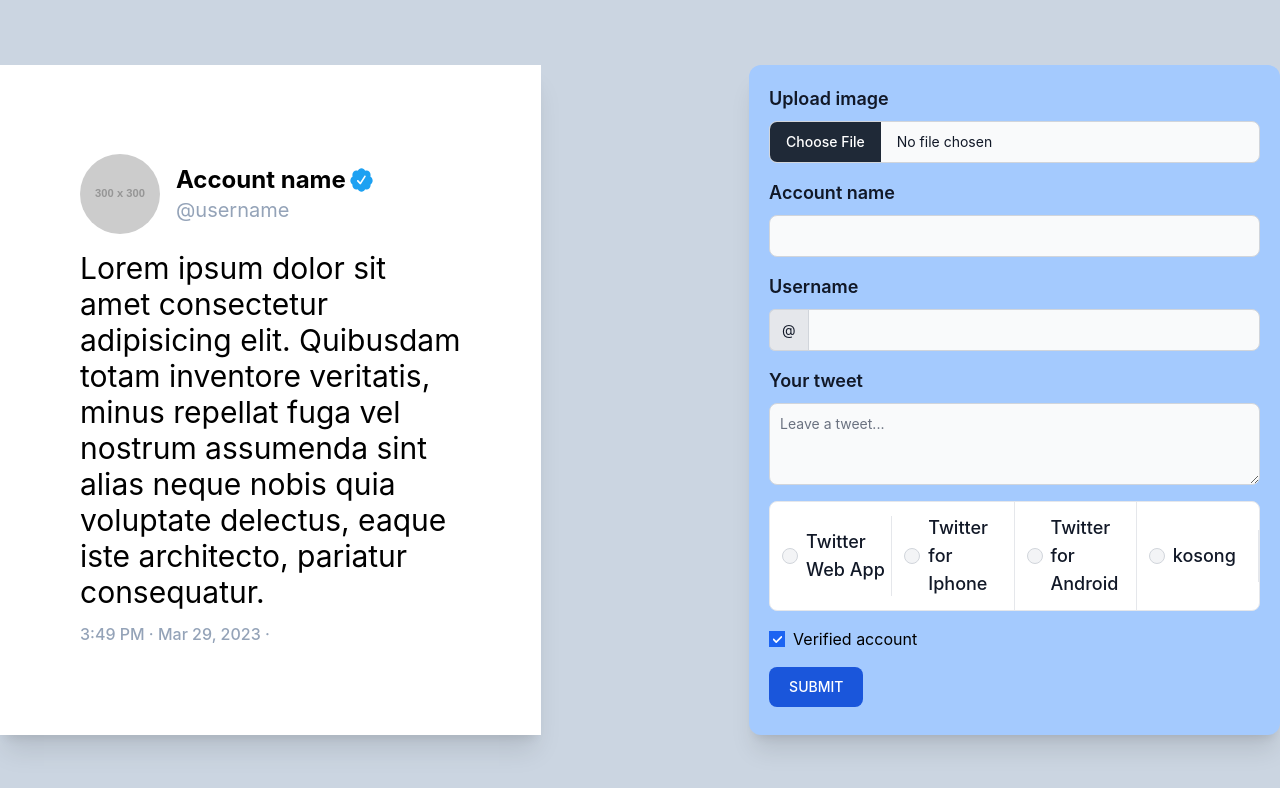
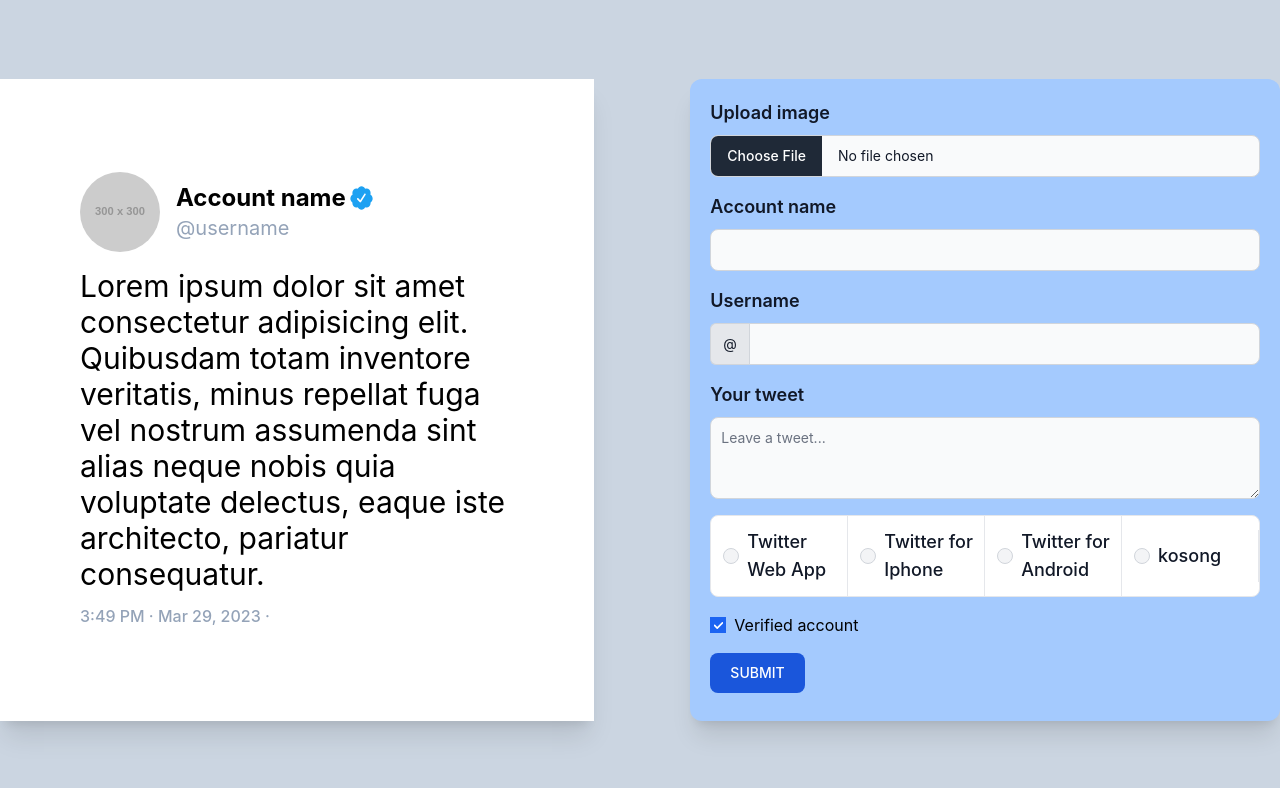
Before and after one commit to fadelun/tweet-generator, a Vue app: page / in a window 1280 px wide. Shown: the top 788 px of the page. Built offline with nearby package versions, Linux system fonts and the light colour scheme.

Commit message:
update style container

```diff
--- a/src/App.vue
+++ b/src/App.vue
@@ -21,7 +21,7 @@ const timestanmp = computed(() => {
 </script>
 
 <template>
-  <div class="container mx-auto flex flex-col lg:flex-row xl:gap-x-52">
+  <div class="container mx-auto flex flex-col lg:flex-row xl:gap-x-24">
     <TheCard :user="user" :timestanmp="timestanmp" />
     <InputForm :user="user" />
   </div>
```
